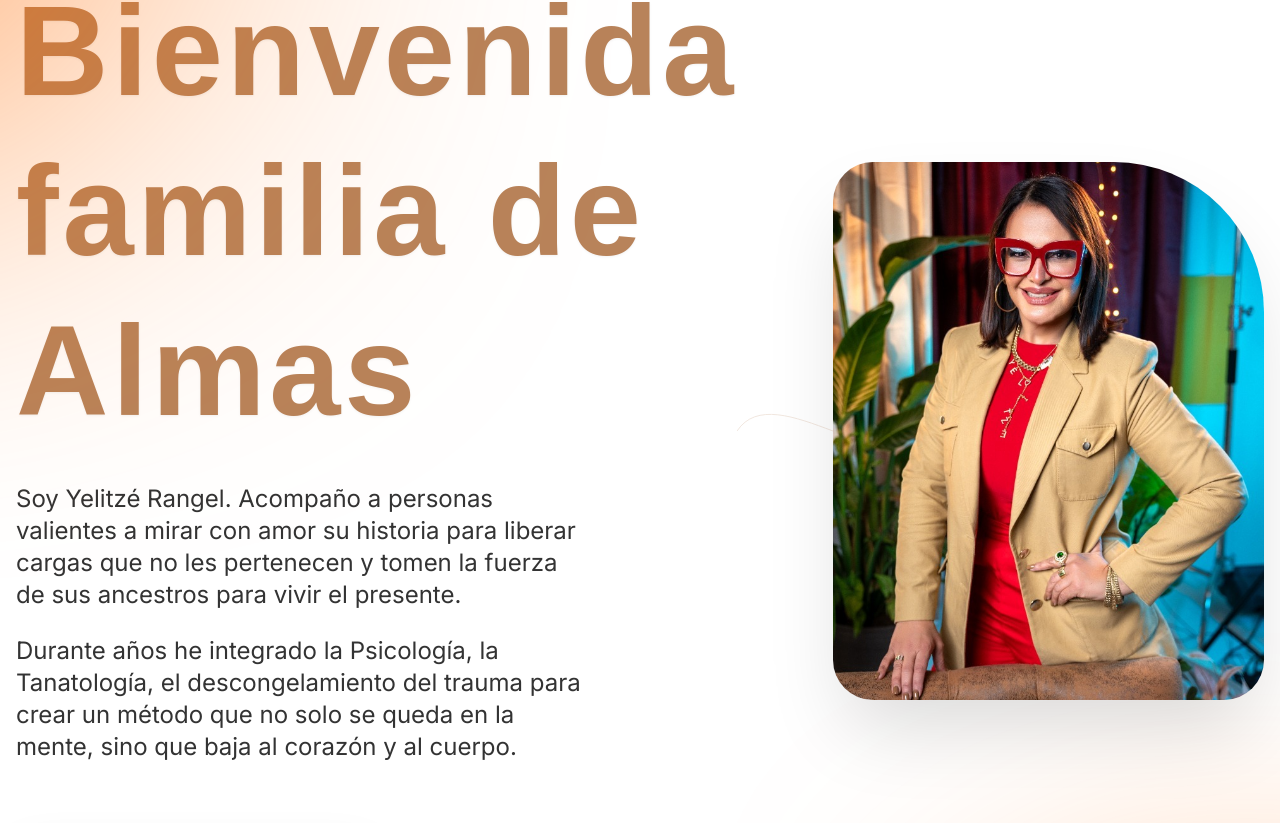
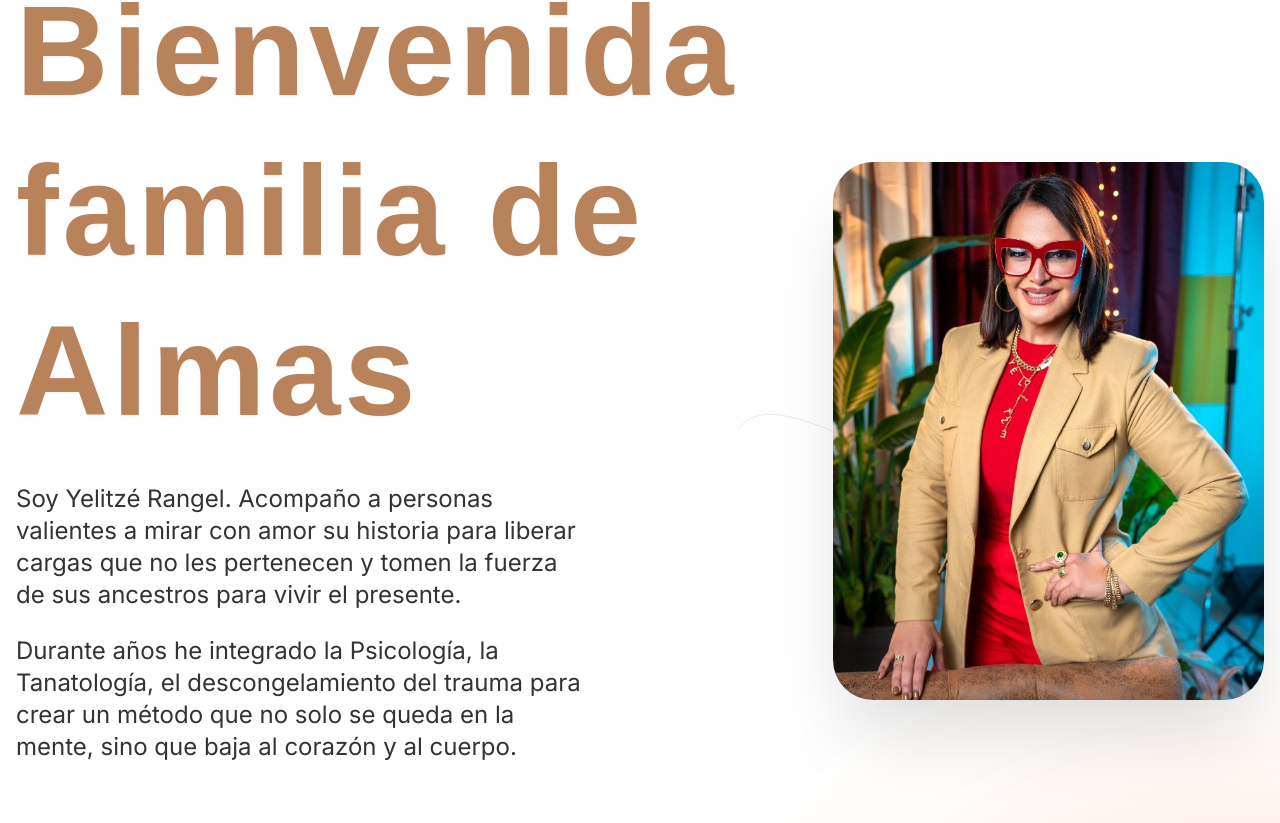
Before and after one commit to yelitzerangeloficialweb-max/yelitze-rangel-web, a Next.js app: page / in a window 1280 px wide. Shown: the part 917-1740 px from the top of the page. Built offline with nearby package versions, Linux system fonts and the light colour scheme; a web font is replaced by a local one.

Commit message:
fix: ensure photo visibility by removing initial opacity and aggressive cropping

```diff
--- a/components/home/ServiceSelector.tsx
+++ b/components/home/ServiceSelector.tsx
@@ -83,7 +83,7 @@ export default function ServiceSelector() {
                         {/* Circular Image Container */}
                         <div className="lg:w-1/2 flex justify-center lg:justify-start">
                             <motion.div
-                                initial={{ scale: 0.8, opacity: 0 }}
+                                initial={{ scale: 1, opacity: 1 }}
                                 whileInView={{ scale: 1, opacity: 1 }}
                                 viewport={{ once: true }}
                                 transition={{ duration: 0.8 }}
@@ -214,11 +214,11 @@ export default function ServiceSelector() {
 
                         <div className="lg:w-1/2 flex justify-center lg:justify-end">
                             <motion.div
-                                initial={{ scale: 0.9, opacity: 0 }}
+                                initial={{ scale: 1, opacity: 1 }}
                                 whileInView={{ scale: 1, opacity: 1, x: 0 }}
                                 viewport={{ once: true }}
                                 transition={{ duration: 0.8, delay: 0.2 }}
-                                className="relative w-full aspect-[4/5] max-w-[550px] rounded-[40px] rounded-tr-[150px] overflow-hidden shadow-[0_50px_100px_-20px_rgba(0,0,0,0.2)] lg:translate-x-12"
+                                className="relative w-full aspect-[4/5] max-w-[550px] rounded-[40px] overflow-hidden shadow-[0_50px_100px_-20px_rgba(0,0,0,0.2)] lg:translate-x-12"
                             >
                                 <Image
                                     src={services[1].image}
--- a/components/home/WelcomeSection.tsx
+++ b/components/home/WelcomeSection.tsx
@@ -6,7 +6,7 @@ import { motion } from "framer-motion";
 
 export default function WelcomeSection() {
     return (
-        <section className="py-16 md:py-32 bg-white relative overflow-hidden">
+        <section className="py-16 md:py-32 bg-white relative overflow-hidden z-30">
 
 
             <div className="container mx-auto px-4 relative z-10">
@@ -49,7 +49,7 @@ export default function WelcomeSection() {
 
                     {/* Portrait Image Content - Right */}
                     <motion.div
-                        initial={{ opacity: 0, scale: 0.95 }}
+                        initial={{ opacity: 1, scale: 1 }}
                         whileInView={{ opacity: 1, scale: 1 }}
                         viewport={{ once: true }}
                         transition={{ duration: 1 }}
@@ -67,7 +67,7 @@ export default function WelcomeSection() {
                         </div>
 
                         {/* Portrait Image with Organic Clipping/Rounding */}
-                        <div className="relative z-10 w-full max-w-[550px] aspect-[4/5] rounded-[40px] rounded-tr-[150px] overflow-hidden shadow-[0_40px_80px_-15px_rgba(0,0,0,0.15)] mx-auto lg:ml-auto">
+                        <div className="relative z-10 w-full max-w-[550px] aspect-[4/5] rounded-[40px] overflow-hidden shadow-[0_40px_80px_-15px_rgba(0,0,0,0.15)] mx-auto lg:ml-auto">
                             <Image
                                 src="/assets/images/yelitze-home-portrait.jpg"
                                 alt="Yelitze Rangel"
```
